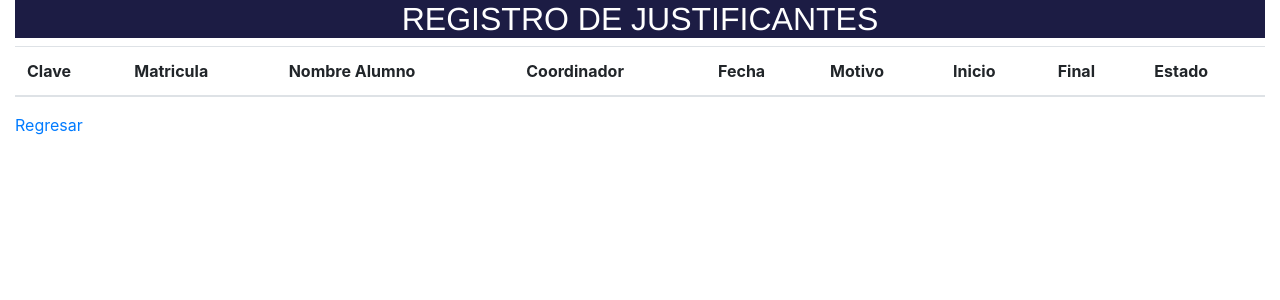
After one commit to integradorutec/proyecto-integrador, a PHP site: page /general/registrojustificanteal.php in a window 1280 px wide. The commit adds this page. Shown: the top 300 px of the page. Run offline with PHP 8.4, Linux system fonts and the light colour scheme; the visitor is signed in with stand-in values (Sample User, id 1); data comes from the database, SQL or seed files in the repository; both versions use the stored data as it was after the commit; lists and menus that the app fills with data are empty.

Commit message:
funcionando

```diff
--- /dev/null
+++ b/general/listas/lista_justalum.php
@@ -0,0 +1,64 @@
+<?php
+    $db = new SQLite3("../justificantes.db");
+     session_start();
+
+    $matricula=$_SESSION['PKMATRICULA_A'];
+
+
+
+    $resultado = $db->query("SELECT COD_JUSTIFICANTE,PKMATRICULA_A, NOMBRE_A,NOMBRE_C, FECHASOLICITUD,
+    MOTIVO,INICIOJ,FINALJ,RESPUESTA FROM TBLJUSTIFICANTE AS T1 INNER JOIN TBLALUMNO AS T2 ON T2.PKMATRICULA_A=T1.KSOLICITANTE
+    INNER JOIN TBLCOORDINADOR AS T3 ON T3.PKCOORDINADOR=T1.KCOODINADOR INNER JOIN TBLMOTIVOJUS AS T4 ON T4.CODMOTIVO=T1.KMOTIVO
+    INNER JOIN TBLRESPUESTAJUS AS T5 ON T5.COD_JUSTIFRES=T1.KCOD_JUSTIFRES where T2.PKMATRICULA_A='$matricula';");
+
+
+    $table = "
+        <table class='table'>
+            <thead>
+            <tr>
+                <th>Clave</th>
+                <th>Matricula</th>
+                <th>Nombre Alumno</th>
+                <th>Coordinador</th>
+                <th>Fecha</th>
+                <th>Motivo</th>
+                <th>Inicio</th>
+                <th>Final</th>
+                <th>Estado</th>
+            </tr>
+            </thead>
+            ";
+
+    print($table);
+
+    while ($row = $resultado->fetchArray()) {
+        //Forma 1 para mostrar datos
+        $clave = $row[ 'COD_JUSTIFICANTE'];
+        $matricula = $row['PKMATRICULA_A'];
+        $alumno = $row['NOMBRE_A'];
+        $coordi = $row['NOMBRE_C'];
+        $fecha = $row['FECHASOLICITUD'];
+        $motivo = $row['MOTIVO'];
+        $inicio = $row['INICIOJ'];
+        $final = $row['FINALJ'];
+        $estado = $row["RESPUESTA"];
+        $table = "
+            <tr>
+                <td>$clave</td>
+                <td>$matricula</td>
+                <td>$alumno</td>
+                <td>$coordi</td>
+                <td>$fecha</td>
+                <td>$motivo</td>
+                <td>$inicio</td>
+                <td>$final</td>
+                <td>$estado</td>
+            </tr> ";
+
+        print($table);
+    }
+
+    print("</table>");
+
+
+?>
--- /dev/null
+++ b/general/registrojustificanteal.php
@@ -0,0 +1,30 @@
+<!doctype html>
+<html lang="es">
+
+<head>
+    <!-- Required meta tags -->
+    <meta charset="utf-8">
+    <meta name="viewport" content="width=device-width, initial-scale=1, shrink-to-fit=no">
+     <link rel="stylesheet" type="text/css" href="/css/stilos.css" />
+    <meta charset="utf-8">
+    <meta name="viewport" content="width=device-width, initial-scale=1">
+    <link rel="stylesheet" href="https://maxcdn.bootstrapcdn.com/bootstrap/4.5.2/css/bootstrap.min.css">
+    <script src="https://ajax.googleapis.com/ajax/libs/jquery/3.5.1/jquery.min.js"></script>
+    <script src="https://cdnjs.cloudflare.com/ajax/libs/popper.js/1.16.0/umd/popper.min.js"></script>
+    <script src="https://maxcdn.bootstrapcdn.com/bootstrap/4.5.2/js/bootstrap.min.js"></script>
+</head>
+    <!-- Bootstrap CSS -->
+    <link rel="stylesheet" href="https://cdn.jsdelivr.net/npm/bootstrap@4.5.3/dist/css/bootstrap.min.css" integrity="sha384-TX8t27EcRE3e/ihU7zmQxVncDAy5uIKz4rEkgIXeMed4M0jlfIDPvg6uqKI2xXr2" crossorigin="anonymous">
+
+    <title>Registro de Solicitudes</title>
+</head>
+
+<body>
+    <div class="container-fluid">
+        <h2 class="stiloslabel">REGISTRO DE JUSTIFICANTES</h2>
+        <?php include 'listas/lista_justalum.php'; ?>
+        <a href="/login_utec/justalum.php">Regresar</a>
+    </div>
+</body>
+
+</html>
--- a/index.php
+++ b/index.php
@@ -20,6 +20,7 @@
         <a href="/insertar/insertar_alumnos.php">Insertar alumno </a> <br>
         <a href="/insertar/insertar_coordinador.php">Insertar coordinador</a> <br>
         <a href="/insertar/insertar_docente.php">Insertar profesor</a> <br>
+        <a href="/general/registro_docente.php"> profesor</a> <br>
 
 
     </div>
--- a/insertar/db_insert_justificante.php
+++ b/insertar/db_insert_justificante.php
@@ -11,7 +11,7 @@
     $nombre=$_FILES['archivo']['name'];
 $guardado=$_FILES['archivo']['tmp_name'];
     $descripcion ='Ayudemeee';
-
+    $ligaimagen='../sql/archivos/'+$nombre;
 
 
 
@@ -43,7 +43,7 @@ if(!file_exists('archivo')){
      $db->exec("INSERT INTO TBLJUSTIFICANTE (KSOLICITANTE,KCOODINADOR,FECHASOLICITUD,KMOTIVO,INICIOJ,FINALJ,KCOD_JUSTIFRES)values
      ($matricula, '$coordinador', '$fechaactual', '$motivo', '$fechainicial','$fechafinal', 'E');");
 
-    header("Location: ../general/registro_just.php");
+    header("Location: ../general/registrojustificanteal.php");
 
 }
 
```
Also changed, not shown: login_utec/action_page.php (+28 -8 lines), sql/APOYO.txt (+66 -0 lines), justificantes.db.
